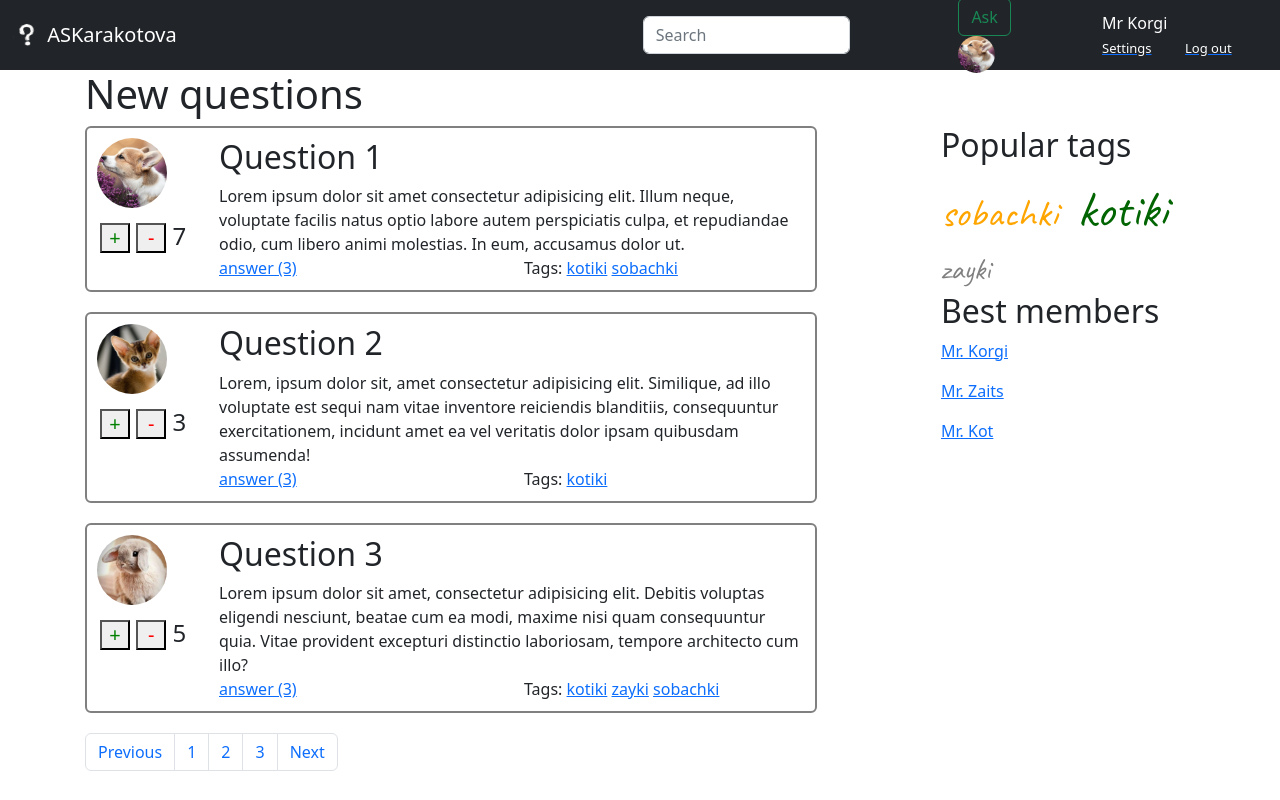
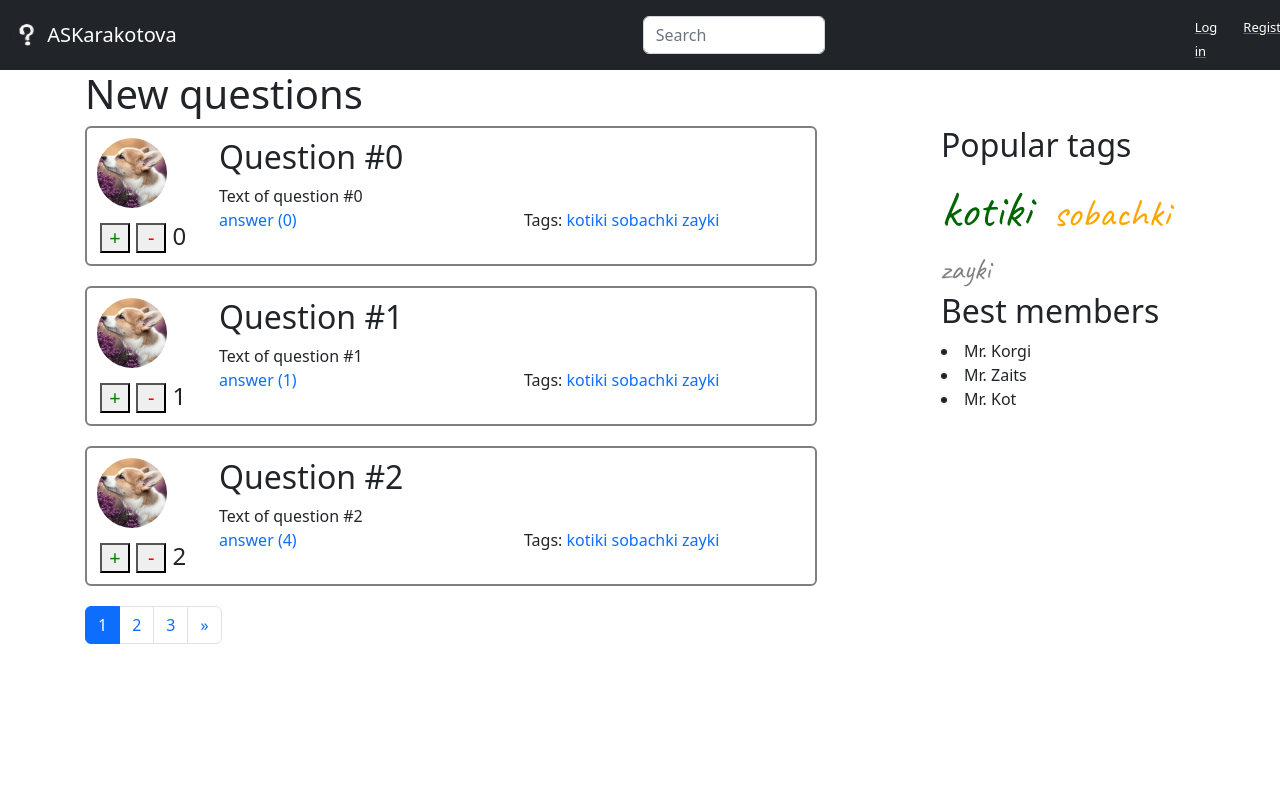
Before and after one commit to nkarakotova/vk_web, a Django app: page / in a window 1280 px wide. Run offline with Django 4.2, Linux system fonts and the light colour scheme; some libraries are stand-ins or nearby versions.

Commit message:
ADD: second task

```diff
--- a/askme_karakotova/app/views.py
+++ b/askme_karakotova/app/views.py
@@ -1,35 +1,83 @@
 from django.http import HttpResponse
 from django.shortcuts import render
 from . import models
+from django.core.paginator import Paginator
 
 
 def index(request):
-	return render(request, 'index.html')
+    paginator = Paginator(models.QUESTIONS, 3)
+    page_num = request.GET.get('page')
+    page_obj = paginator.get_page(page_num)
+    context = {'paginator': paginator,
+               'page': page_obj,
+               'popular_tags': models.POPULAR_TAGS,
+               'is_authorisated': models.IS_AUTHORISATED,
+               'best_members': models.BEST_MEMBERS}
+
+    return render(request, 'index.html', context=context)
 
 
 def login(request):
-	return render(request, 'login.html')
+    context = {'popular_tags': models.POPULAR_TAGS,
+               'is_authorisated': models.IS_AUTHORISATED,
+               'best_members': models.BEST_MEMBERS}
+    return render(request, 'login.html', context=context)
 
 
 def new_question(request):
-	return render(request, 'new-question.html')
+    context = {'popular_tags': models.POPULAR_TAGS,
+               'is_authorisated': models.IS_AUTHORISATED,
+               'best_members': models.BEST_MEMBERS}
+    return render(request, 'new-question.html', context=context)
 
 
 def question(request, question_id: int):
-	question_item = models.QUESTIONS[question_id]
-	answer_item = models.ANSWERS
-	context = {'question': question_item, 'answers': answer_item}
-	return render(request, 'question.html', context=context)
+    if question_id < len(models.QUESTIONS):
+        question_item = models.QUESTIONS[question_id]
+        paginator = Paginator(question_item['answers'], 3)
+        page_num = request.GET.get('page')
+        page_obj = paginator.get_page(page_num)
+        context = {'paginator': paginator,
+                   'page': page_obj,
+                   'popular_tags': models.POPULAR_TAGS,
+                   'is_authorisated': models.IS_AUTHORISATED,
+                   'best_members': models.BEST_MEMBERS,
+                   'question_item': question_item}
+        return render(request, 'question.html', context=context)
+    else:
+        return HttpResponse(status=404, content="Not found")
 
 
 def registration(request):
-	return render(request, 'registration.html')
+    context = {'popular_tags': models.POPULAR_TAGS,
+               'is_authorisated': models.IS_AUTHORISATED,
+               'best_members': models.BEST_MEMBERS}
+    return render(request, 'registration.html', context=context)
 
 
 def settings(request):
-	return render(request, 'settings.html')
+    context = {'popular_tags': models.POPULAR_TAGS,
+               'is_authorisated': models.IS_AUTHORISATED,
+               'best_members': models.BEST_MEMBERS}
+    return render(request, 'settings.html', context=context)
 
 
-def tag(request):
-	context = {'questions': models.QUESTIONS}
-	return render(request, 'tag.html', context=context)
+def tag(request, question_tag: str):
+    tag_questions = []
+    for question_item in models.QUESTIONS:
+        if question_tag in question_item['tags']:
+            tag_questions.append(question_item)
+
+    if len(tag_questions) > 0:
+        paginator = Paginator(tag_questions, 3)
+        page_num = request.GET.get('page')
+        page_obj = paginator.get_page(page_num)
+        context = {'paginator': paginator,
+                   'page': page_obj,
+                   'tag': question_tag,
+                   'best_members': models.BEST_MEMBERS,
+                   'popular_tags': models.POPULAR_TAGS,
+                   'is_authorisated': models.IS_AUTHORISATED}
+        return render(request, 'tag.html', context=context)
+    else:
+        return HttpResponse(status=404, content="Not found")
--- a/askme_karakotova/askme/settings.py
+++ b/askme_karakotova/askme/settings.py
@@ -37,6 +37,7 @@ INSTALLED_APPS = [
     'django.contrib.sessions',
     'django.contrib.messages',
     'django.contrib.staticfiles',
+    'app'
 ]
 
 MIDDLEWARE = [
--- a/askme_karakotova/askme/urls.py
+++ b/askme_karakotova/askme/urls.py
@@ -25,5 +25,5 @@ urlpatterns = [
     path('question/<int:question_id>', views.question, name='question'),
     path('registration', views.registration, name='registration'),
     path('settings', views.settings, name='settings'),
-    path('tag', views.tag, name='tag')
+    path('tag/<str:question_tag>', views.tag, name='tag')
 ]
--- a/askme_karakotova/templates/inc/autorisated-header.html
+++ b/askme_karakotova/templates/inc/autorisated-header.html
@@ -17,7 +17,7 @@
             <button class="btn btn-outline-success" type="submit">Ask</button>
           </li>
           <li class="nav-item header-user-pict">
-            <img src="{% static './static/img/korgi.jpg' %}" alt="" />
+            <img src="{% static '../static/img/korgi.jpg' %}" alt="" />
           </li>
         </ul>
         <div class="row">
--- a/askme_karakotova/templates/inc/base.html
+++ b/askme_karakotova/templates/inc/base.html
@@ -23,8 +23,11 @@
 
 <body class="d-flex flex-column h-100">
 
-{% block header %}
-{% endblock header %}
+{% if is_authorisated == true %}
+  {% include "inc/autorisated-header.html" %}
+{% else %}
+  {% include "inc/unautorisated-header.html" %}
+{% endif %}
 
 <!-- Begin page content -->
 <main class="flex-shrink-0">
@@ -37,17 +40,17 @@
 
           <h2>Popular tags</h2>
 
-          <div>
-            <a href="{% url 'tag' %}" class=custom-tags-popular>sobachki </a>
-            <a href="" class=custom-tags-max-popular>kotiki </a>
-            <a href="" class=custom-tags-min-popular>zayki </a>
-          </div>
+          {% for tag in popular_tags %}
+              <a href="{% url 'tag' tag.name %}" class='{{ tag.style }}'>
+                  {{ tag.name }}
+              </a>
+          {% endfor %}
 
           <h2>Best members</h2>
 
-          <p><a href="">Mr. Korgi</a></p>
-          <p><a href="">Mr. Zaits</a></p>
-          <p><a href="">Mr. Kot</a></p>
+          {% for member in best_members %}
+              <li>{{ member.name }}</li>
+          {% endfor %}
 
         </div>
       </div>
--- a/askme_karakotova/templates/inc/paginator.html
+++ b/askme_karakotova/templates/inc/paginator.html
@@ -1,7 +1,38 @@
-<ul class="pagination">
+<!-- <ul class="pagination">
     <li class="page-item"><a class="page-link" href="#">Previous</a></li>
     <li class="page-item"><a class="page-link" href="#">1</a></li>
     <li class="page-item"><a class="page-link" href="#">2</a></li>
     <li class="page-item"><a class="page-link" href="#">3</a></li>
     <li class="page-item"><a class="page-link" href="#">Next</a></li>
- </ul>
+ </ul> -->
+
+
+ {% if page.has_other_pages %}
+
+<nav aria-label="Page navigation example">
+    <ul class="pagination">
+        {% if page.has_previous %}
+            <li class="page-item">
+                <a class="page-link" href="?page={{ page.previous_page_number }}" aria-label="Previous">
+                    <span aria-hidden="true">&laquo;</span>
+                </a>
+            </li>
+        {% endif %}
+        {% for p in paginator.page_range %}
+            {% if page.number == p %}
+                <li class="page-item active"><a class="page-link" href="#">{{ p }}</a></li>
+            {% elif p >= page.number|add:-2 and p <= page.number|add:2 %}
+                <li class="page-item"><a class="page-link" href="?page={{ p }}">{{ p }}</a></li>
+            {% endif %}
+        {% endfor %}
+        {% if page.has_next %}
+            <li class="page-item">
+                <a class="page-link" href="?page={{ page.next_page_number }}" aria-label="Next">
+                    <span aria-hidden="true">&raquo;</span>
+                </a>
+            </li>
+        {% endif %}
+    </ul>
+</nav>
+
+{% endif %}
--- a/askme_karakotova/templates/inc/question-item.html
+++ b/askme_karakotova/templates/inc/question-item.html
@@ -15,18 +15,21 @@
 
 		</div>
 		<div class="col-10">
-			<h2 class="question-title"><a href="{% url 'question' question_id=question.id %}">{{question.title}}</a></h2>
+			<h2 class="question-title">{{question.title}}</h2>
 			<div class="question-text" align="justify">
 				{{question.text}}
 			</div>
       <div class="row">
         <div class="col-6">
-          <a href="">answer ({{question.answers_number}})</a>
+          <a href="{% url 'question' question_id=question.id %}" style="text-decoration: none;">answer ({{question.answers_number}})</a>
         </div>
         <div class="col-6">
           <span>Tags: </span>
-          <a href="">kotiki</a>
-          <a href="">sobachki</a>
+          {% for tag in question.tags %}
+              <a href="{% url 'tag' tag %}" style="text-decoration: none;">
+                  {{ tag }}
+              </a>
+          {% endfor %}
         </div>
       </div>
 		</div>
--- a/askme_karakotova/templates/inc/unautorisated-header.html
+++ b/askme_karakotova/templates/inc/unautorisated-header.html
@@ -4,7 +4,7 @@
   <!-- Fixed navbar -->
   <nav class="navbar navbar-expand-md navbar-dark fixed-top bg-dark">
     <div class="container-fluid">
-      <a class="navbar-brand" href="">
+      <a class="navbar-brand" href="{% url 'index' %}">
         <img src="{% static '../static/img/logo.png' %}" width="30" height="30" class="d-inline-block align-top" alt="">
         ASKarakotova
       </a>
--- a/askme_karakotova/templates/index.html
+++ b/askme_karakotova/templates/index.html
@@ -6,108 +6,14 @@
 <title>Questions</title>
 {% endblock title %}
 
-{% block header %}
-{% include "inc/autorisated-header.html" %}
-{% endblock header %}
-
 {% block content %}
 
 <h1>New questions</h1>
 <div class="col-8">
-  <div class="question">
-    <div class="row">
-      <div class="col-2">
-        <div class="avatar">
-          <img src="{% static '../static/img/korgi.jpg' %}" alt="" />
-        </div>
 
-        <div class="like">
-          <button class="plus cursor">+</button>
-          <button class="minus cursor">-</button>
-          <span class="counter">7</span>
-        </div>
-
-      </div>
-      <div class="col-10">
-        <h2 class="question-title">Question 1</h2>
-        <div class="question-text">
-          Lorem ipsum dolor sit amet consectetur adipisicing elit. Illum neque, voluptate facilis natus optio labore autem perspiciatis culpa, et repudiandae odio, cum libero animi molestias. In eum, accusamus dolor ut.
-        </div>
-        <div class="row">
-          <div class="col-6">
-            <a href="">answer (3)</a>
-          </div>
-          <div class="col-6">
-            <span>Tags: </span>
-            <a href="">kotiki</a>
-            <a href="">sobachki</a>
-          </div>
-        </div>
-      </div>
-    </div>
-  </div>
-
-  <div class="question">
-    <div class="row">
-      <div class="col-2">
-        <div class="avatar">
-          <img src="{% static "../static/img/kot.jpg" %}" alt="" />
-        </div>
-        <div class="like">
-          <button class="plus cursor">+</button>
-          <button class="minus cursor">-</button>
-          <span class="counter">3</span>
-        </div>
-      </div>
-      <div class="col-10">
-        <h2 class="question-title">Question 2</h2>
-        <div class="question-text">
-          Lorem, ipsum dolor sit, amet consectetur adipisicing elit. Similique, ad illo voluptate est sequi nam vitae inventore reiciendis blanditiis, consequuntur exercitationem, incidunt amet ea vel veritatis dolor ipsam quibusdam assumenda!
-        </div>
-        <div class="row">
-          <div class="col-6">
-            <a href="">answer (3)</a>
-          </div>
-          <div class="col-6">
-            <span>Tags: </span>
-            <a href="">kotiki</a>
-          </div>
-        </div>
-      </div>
-    </div>
-  </div>
-
-  <div class="question">
-    <div class="row">
-      <div class="col-2">
-        <div class="avatar">
-          <img src="{% static '../static/img/zaits.jpg' %}" alt="" />
-        </div>
-        <div class="like">
-          <button class="plus cursor">+</button>
-          <button class="minus cursor">-</button>
-          <span class="counter">5</span>
-        </div>
-      </div>
-      <div class="col-10">
-        <h2 class="question-title">Question 3</h2>
-        <div class="question-text">
-          Lorem ipsum dolor sit amet, consectetur adipisicing elit. Debitis voluptas eligendi nesciunt, beatae cum ea modi, maxime nisi quam consequuntur quia. Vitae provident excepturi distinctio laboriosam, tempore architecto cum illo?
-        </div>
-        <div class="row">
-          <div class="col-6">
-            <a href="">answer (3)</a>
-          </div>
-          <div class="col-6">
-            <span>Tags: </span>
-            <a href="">kotiki</a>
-            <a href="">zayki</a>
-            <a href="">sobachki</a>
-          </div>
-        </div>
-      </div>
-    </div>
-  </div>
+  {% for question in page %}
+    {% include 'inc/question-item.html' %}
+  {% endfor %}
 
   {% include "inc/paginator.html" %}
 
--- a/askme_karakotova/templates/login.html
+++ b/askme_karakotova/templates/login.html
@@ -5,10 +5,6 @@
 {% block title %}
 <title>Log in</title>
 {% endblock title %}
-
-{% block header %}
-{% include "inc/unautorisated-header.html" %}
-{% endblock header %}
 
 {% block content %}
 
--- a/askme_karakotova/templates/new-question.html
+++ b/askme_karakotova/templates/new-question.html
@@ -5,10 +5,6 @@
 {% block title %}
 <title>New question</title>
 {% endblock title %}
-
-{% block header %}
-{% include "inc/unautorisated-header.html" %}
-{% endblock header %}
 
 {% block content %}
 
--- a/askme_karakotova/templates/registration.html
+++ b/askme_karakotova/templates/registration.html
@@ -5,10 +5,6 @@
 {% block title %}
 <title>Registration</title>
 {% endblock title %}
-
-{% block header %}
-{% include "inc/unautorisated-header.html" %}
-{% endblock header %}
 
 {% block content %}
 
@@ -51,7 +47,7 @@
           <span class="input-file-text" type="text" style="color: gray; font-size: 15px">Upload avatar</span>
           <input type="file" name="file">
           <span class="input-file-btn">Choose</span>
-          <script src="{% static "../static/js/test.js" %}"></script>
+          <script src="{% static '../static/js/test.js' %}"></script>
       </label>
     </div>
     <button class="w-100 btn btn-lg btn-primary" type="submit">Register</button>
--- a/askme_karakotova/templates/settings.html
+++ b/askme_karakotova/templates/settings.html
@@ -5,10 +5,6 @@
 {% block title %}
 <title>Question</title>
 {% endblock title %}
-
-{% block header %}
-{% include "inc/autorisated-header.html" %}
-{% endblock header %}
 
 {% block content %}
 
```
Also changed, not shown: askme_karakotova/app/models.py (+22 -7 lines), askme_karakotova/templates/question.html (+7 -9 lines), askme_karakotova/templates/tag.html (+5 -9 lines), askme_karakotova/app/migrations/0001_initial.py (added).
